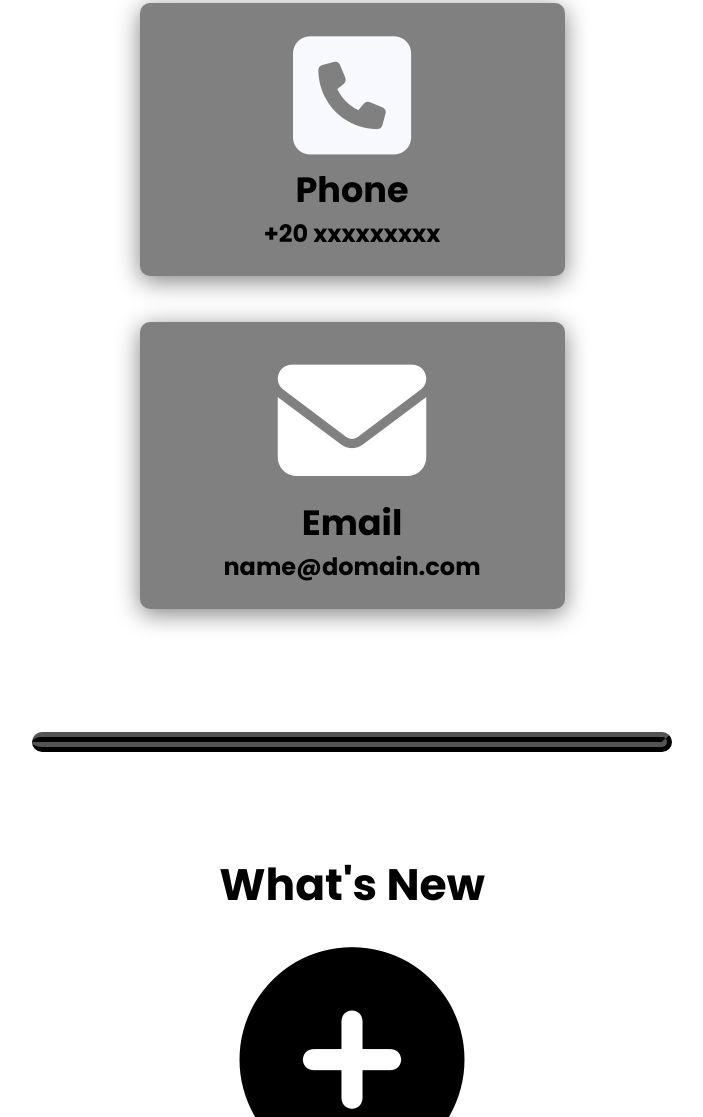
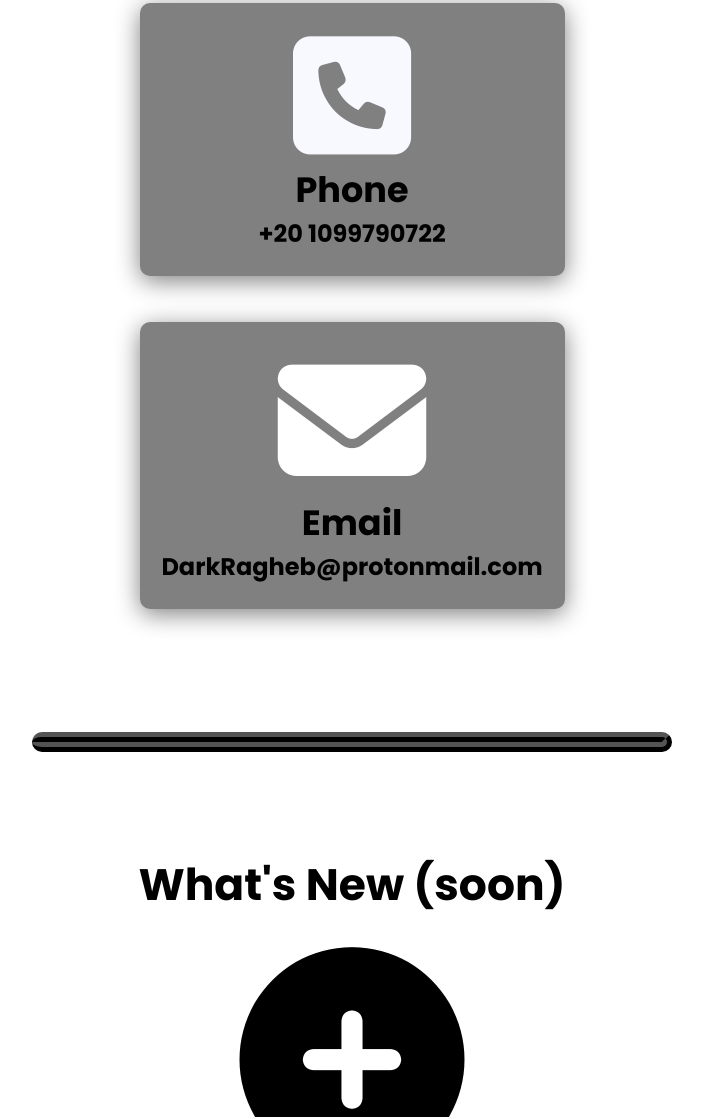
Before and after one commit to DarkRagheb/Dark666.github.io, a plain HTML site: page index.html in a window 1280 px wide. Shown: the part 2677-3794 px from the top of the page, without its empty margins (288-991 px from the left). Drawn offline with Linux system fonts and the light colour scheme.

Commit message:
Update index.html

```diff
--- a/index.html
+++ b/index.html
@@ -142,7 +142,7 @@
             </div>
             <h3>Phone</h3>
             <p>
-                +20 xxxxxxxxx
+                +20 1099790722
             </p>
         </div>
      </div>
@@ -155,7 +155,7 @@
         <div class="info">
             <h3>Email</h3>
             <p>
-                name@domain.com
+                DarkRagheb@protonmail.com
             </p>
         </div>
 
@@ -168,7 +168,7 @@
 
     <!--New section-->
     <section class="New" id="New">
-        <h2 class="title">What's New</h2>
+        <h2 class="title">What's New (soon)</h2>
         <div class="icon-new">
             <i class="fa-solid fa-circle-plus"></i>
         </div>
```
